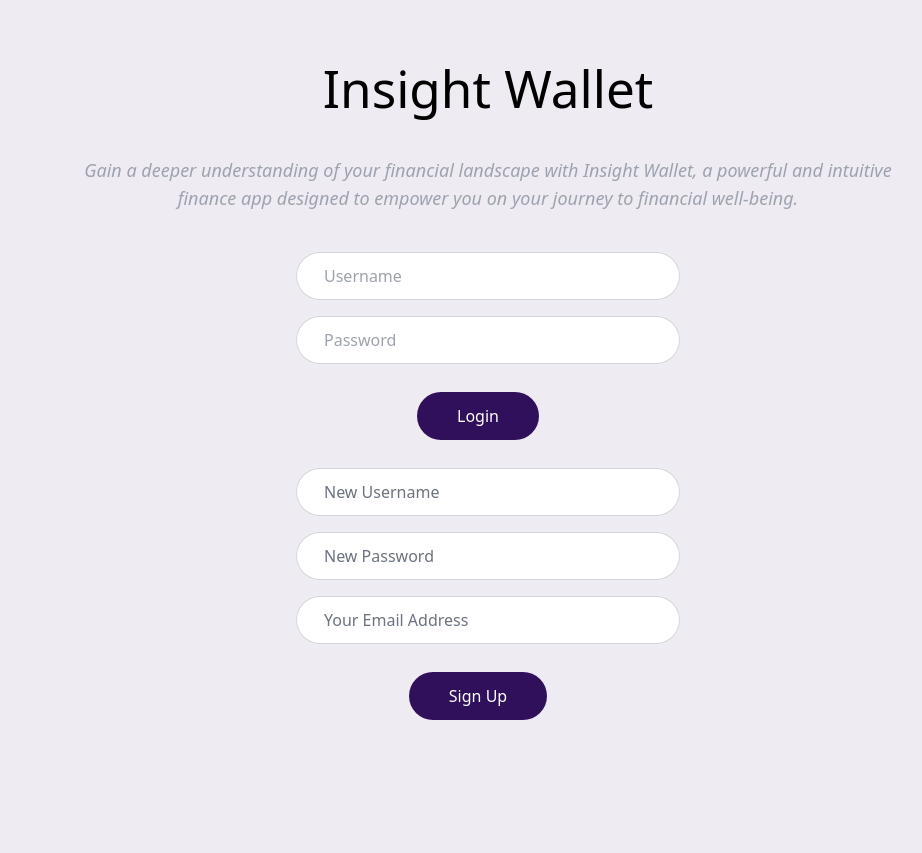
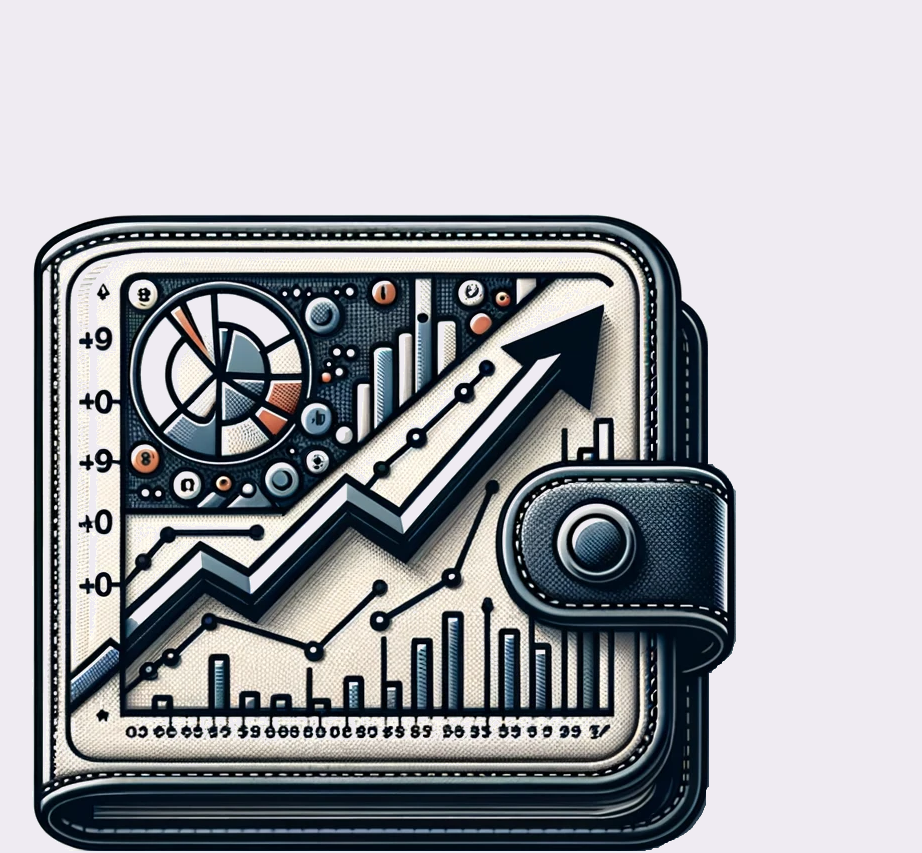
Before and after one commit to MrKatrish/insight_wallet, a React (Vite) app: page / in a window 1280 px wide. Shown: the top 853 px of the page, without its empty margins (152-1074 px from the left). Before the commit the page ends 800 px from the top, so only its background shows below. Built offline with nearby package versions, Linux system fonts and the light colour scheme.

Commit message:
added logo to all pages

```diff
--- a/src/components/FormTitle.jsx
+++ b/src/components/FormTitle.jsx
@@ -1,7 +1,11 @@
 import React from "react";
+import logo from '../assets/logo.png';
 
-export default function FormTitle({title}) {
+export default function FormTitle({ title }) {
     return (
-        <h1 className="mb-10">{title}</h1>
+        <div>
+            <img src={logo} alt="Logo" className="logo-class" /> {/* Możesz dodać klasę CSS do dostosowania logo */}
+            <h1 className="mb-10">{title}</h1>
+        </div>
     );
 }
```
Also changed, not shown: src/Assets/logo.png (added).
